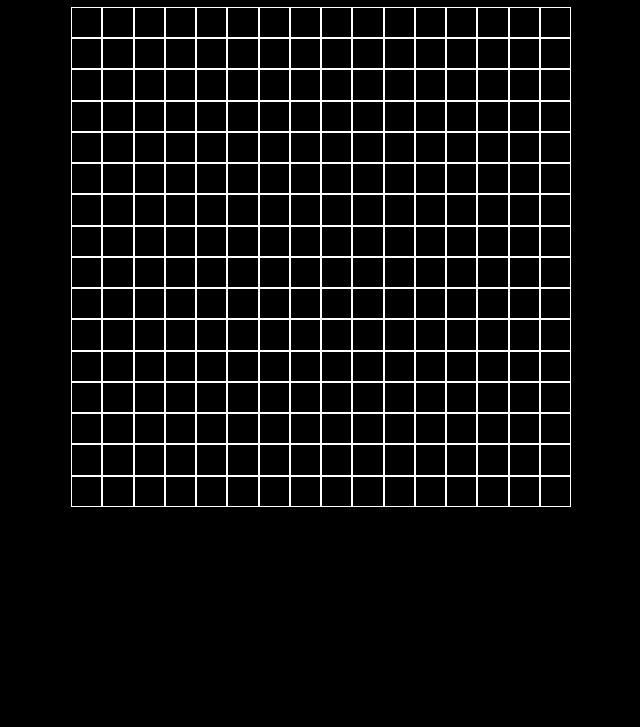
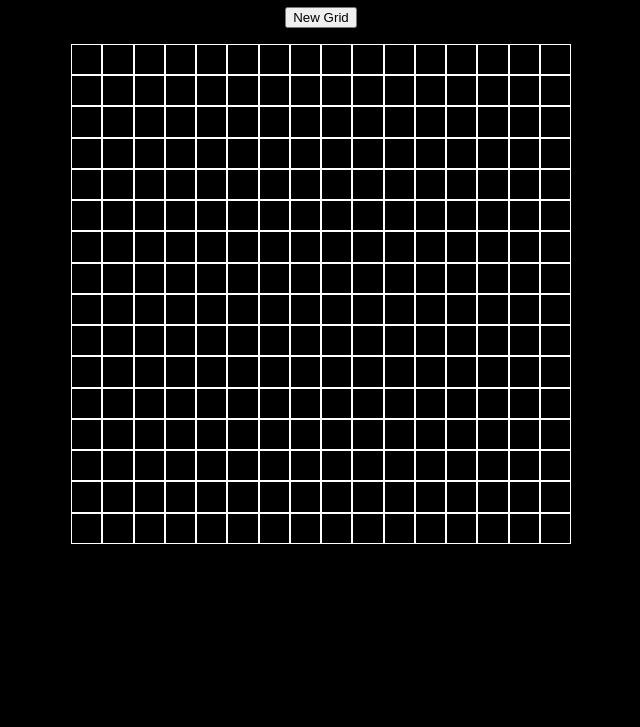
Before and after one commit to PaleCoder777/odin_etch-a-sketch, a plain HTML site: page index.html in a window 1280 px wide. Shown: the part 73-800 px from the top of the page, without its empty margins (319-959 px from the left). Drawn offline with Linux system fonts and the light colour scheme.

Commit message:
Add button to top of webpage

```diff
--- a/index.html
+++ b/index.html
@@ -10,7 +10,7 @@
 
 <body>
     <h1 id="pageTitle">Etch-a-Sketch?</h1>
-
+    <button id="newGrid">New Grid</button>
     <section id="pixelGrid">
 
     </section>
```
